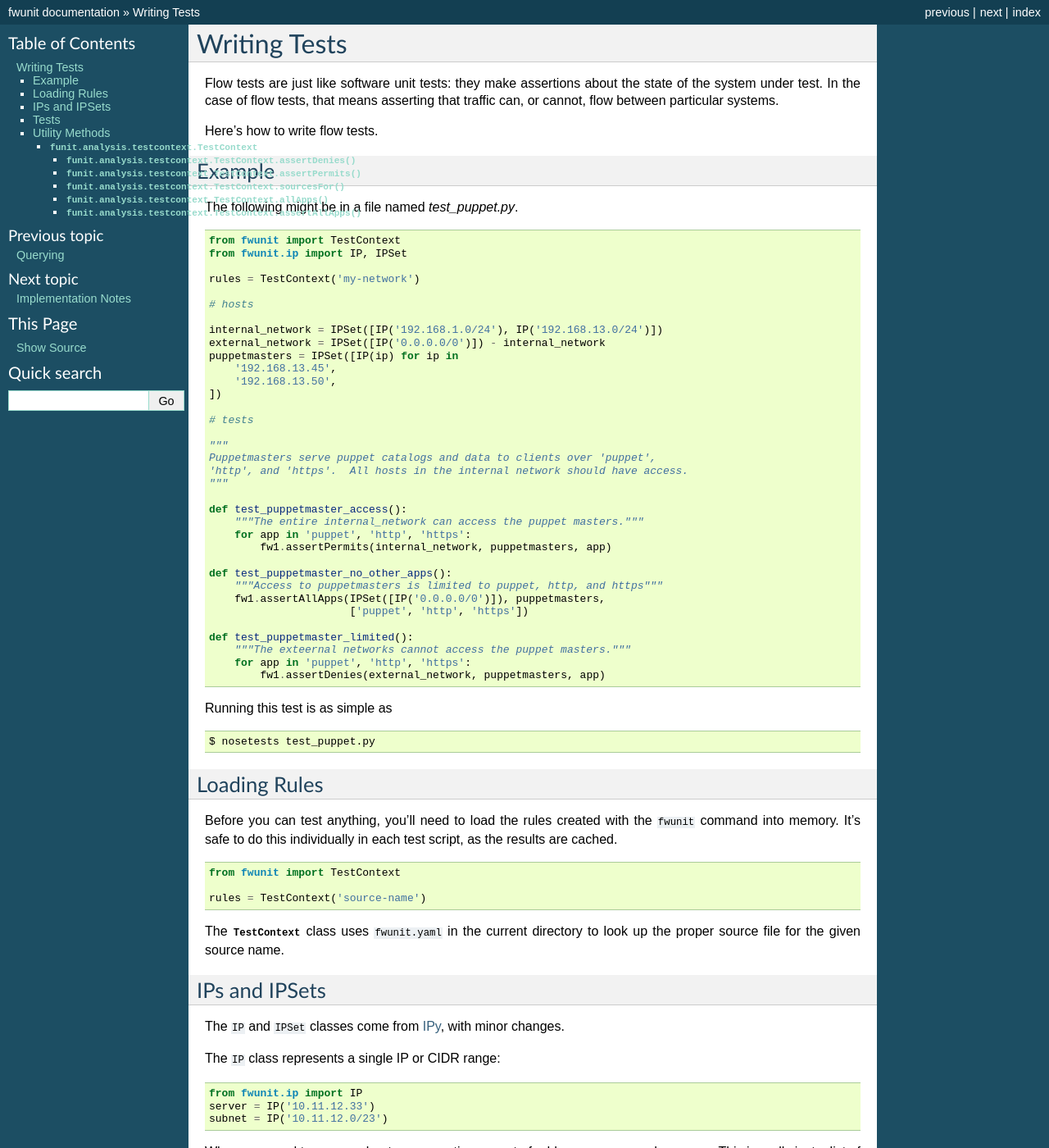
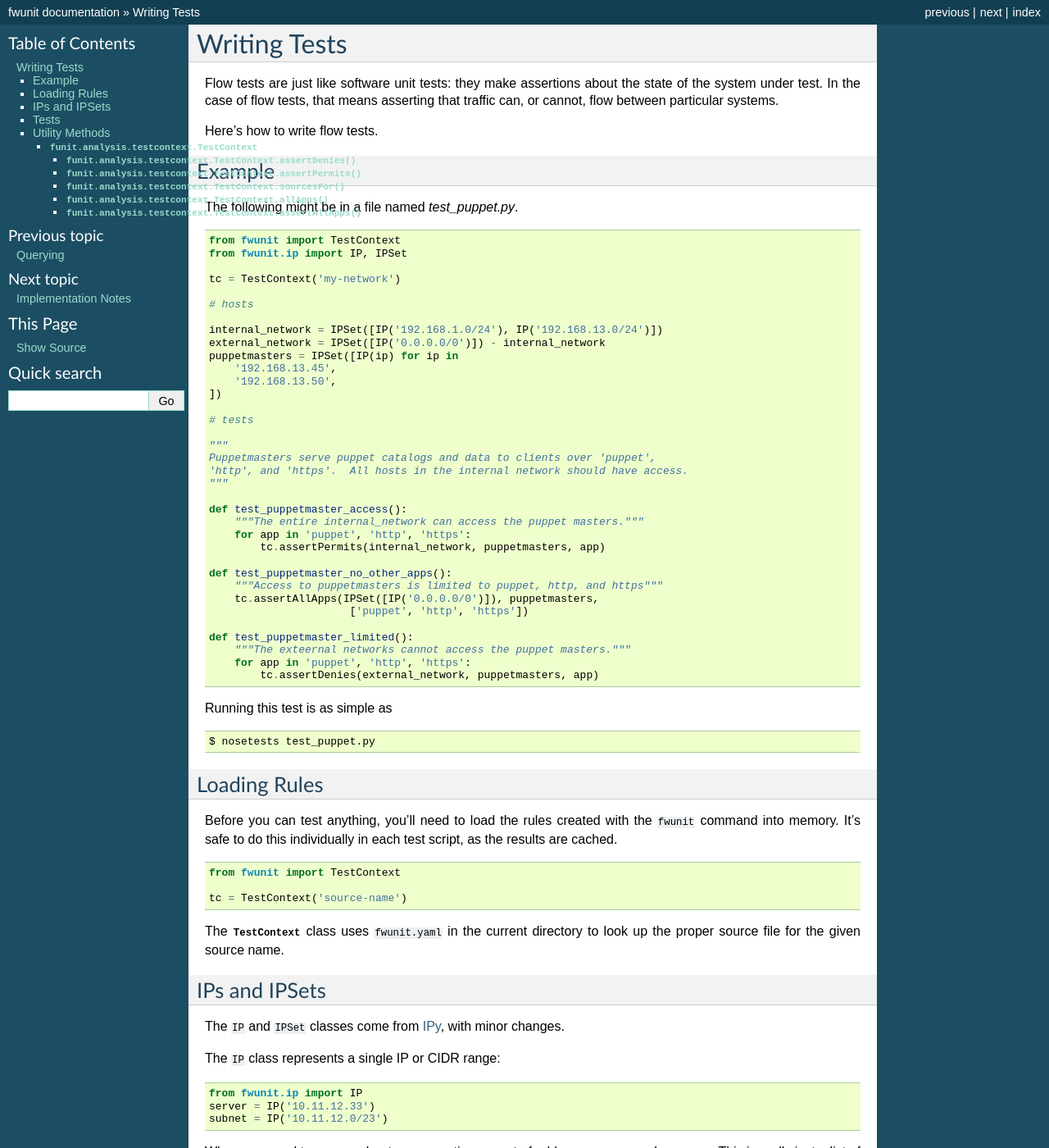
Before and after one commit to mozilla/build-fwunit, a Sphinx documentation site: the page built from docs/testing.rst, in a window 1280 px wide and 1400 px high. Shown: the whole window at 82% size. Built offline with Sphinx 7.4.7, drawn with Linux system fonts in a browser that asks for light colours; the version number could not be read and is left out.

Commit message:
fix up docs

```diff
--- a/docs/testing.rst
+++ b/docs/testing.rst
@@ -16,7 +16,7 @@ The following might be in a file named `test_puppet.py`.
     from fwunit import TestContext
     from fwunit.ip import IP, IPSet
 
-    rules = TestContext('my-network')
+    tc = TestContext('my-network')
 
     # hosts
 
@@ -37,17 +37,17 @@ The following might be in a file named `test_puppet.py`.
     def test_puppetmaster_access():
         """The entire internal_network can access the puppet masters."""
         for app in 'puppet', 'http', 'https':
-            fw1.assertPermits(internal_network, puppetmasters, app)
+            tc.assertPermits(internal_network, puppetmasters, app)
 
     def test_puppetmaster_no_other_apps():
         """Access to puppetmasters is limited to puppet, http, and https"""
-        fw1.assertAllApps(IPSet([IP('0.0.0.0/0')]), puppetmasters,
+        tc.assertAllApps(IPSet([IP('0.0.0.0/0')]), puppetmasters,
                           ['puppet', 'http', 'https'])
 
     def test_puppetmaster_limited():
         """The exteernal networks cannot access the puppet masters."""
         for app in 'puppet', 'http', 'https':
-            fw1.assertDenies(external_network, puppetmasters, app)
+            tc.assertDenies(external_network, puppetmasters, app)
 
 Running this test is as simple as
 
@@ -65,7 +65,7 @@ It's safe to do this individually in each test script, as the results are cached
 
     from fwunit import TestContext
 
-    rules = TestContext('source-name')
+    tc = TestContext('source-name')
 
 The :py:class:`~fwunit.analysis.testcontext.TestContext` class uses ``fwunit.yaml`` in the current directory to look up the proper source file for the given source name.
 
@@ -102,7 +102,7 @@ Once you have the rules loaded, you can start writing test methods::
 
     def test_puppetmaster_access():
         for app in 'puppet', 'http', 'https':
-            fw1.assertPermits(internal_network, puppetmasters, app)
+            tc.assertPermits(internal_network, puppetmasters, app)
 
 Utility Methods
 ---------------
```
